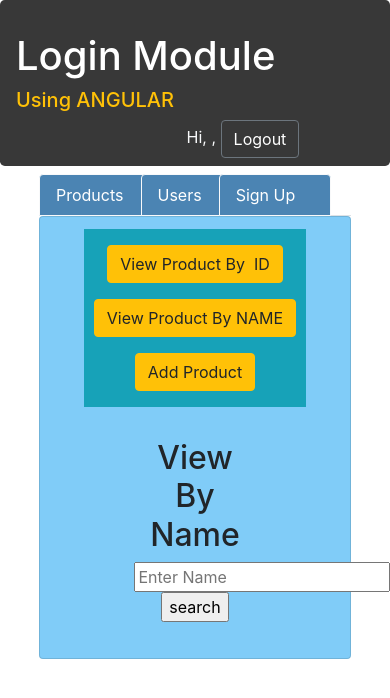
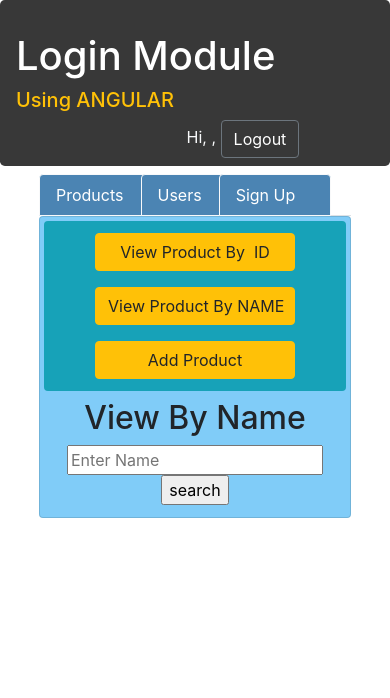
Before and after one commit to titas1803/LoginFrontend, an Angular app: page /product/prodbyname in a window 390 px wide. Shown: the top 698 px of the page. Built offline with nearby package versions, Linux system fonts and the light colour scheme; sample sign-in values are in the browser's storage.

Commit message:
responsive page

```diff
--- a/src/app/product/product.component.css
+++ b/src/app/product/product.component.css
@@ -0,0 +1,10 @@
+.btn{
+    width: 200px;
+}
+@media only screen and (max-width: 400px) {
+    .btn{
+        display: block;
+        /* width: 100%; */
+        margin:0.4em auto;
+    }
+}
--- a/src/app/product/product.component.html
+++ b/src/app/product/product.component.html
@@ -1,10 +1,10 @@
-<article class="col-10 mx-auto " [ngStyle]='{"min-height":"200px"}'>
-  <section class="row  bg-info p-2 m-2 mx-auto justify-content-center">
+<article class=" mx-auto " [ngStyle]='{"min-height":"100px"}'>
+  <section class="row  bg-info p-1 mx-auto justify-content-center tab-pane active rounded">
     <div><input type="button" class="btn btn-warning m-2" value="View Product By  ID" routerLink="prodbyid" /></div>
     <div><input type="button" class="btn btn-warning m-2" value="View Product By NAME" routerLink="prodbyname"/></div>
     <div><input type="button" class="btn btn-warning m-2" value="Add Product" routerLink="addproduct"/></div>
   </section>
-  <section class="col-12 p-2 m-2 mx-auto text-center">
+  <section class="m-2 mx-auto text-center">
     <router-outlet></router-outlet>
   </section>
 </article>
--- a/src/app/viewprodby-id/viewprodby-id.component.css
+++ b/src/app/viewprodby-id/viewprodby-id.component.css
@@ -0,0 +1,14 @@
+@media only screen and (max-width: 400px) {
+
+    thead, tfoot {
+        display: none;
+    }
+
+    th, td {
+        display: block;
+    }
+    #pid{
+        font-weight: bold;
+    }
+
+}
--- a/src/app/viewprodby-id/viewprodby-id.component.html
+++ b/src/app/viewprodby-id/viewprodby-id.component.html
@@ -1,6 +1,6 @@
-<div class="col-8 mx-auto p-2 m-2">
-  <h2  style="font-family: 'Times New Roman', Times, serif;">VIEW BY ID</h2>
-  <input type="number" placeholder="Enter Product ID" [(ngModel)]="pid" class="form-control" />
+<div>
+   <h2  >VIEW BY ID</h2>
+  <input type="number" placeholder="Enter Product ID" [(ngModel)]="pid" />
   <input type="button" value="Search" (click)="viewbyid()" class="btn btn-info" />
 </div>
 <section>
@@ -9,15 +9,15 @@
     <table class="table table-primary table-striped" >
       <tr>
         <td rowspan="3"><img src={{products.prodImg}} alt="Image" height="200" width="200" /></td>
-        <td style="font-family: 'Courier New', Courier, monospace;">Product ID</td>
-        <td>{{products.prodId}}</td>
+        <td style="font-family: Georgia, 'Times New Roman', Times, serif;">Product ID</td>
+        <td id="pid">{{products.prodId}}</td>
       </tr>
       <tr>
-        <td  style="font-family: 'Courier New', Courier, monospace;">Product Name</td>
+        <td  style="font-family: Georgia, 'Times New Roman', Times, serif;">Product Name</td>
         <td>{{products.prodName | titlecase}}</td>
       </tr>
       <tr>
-        <td style="font-family: 'Courier New', Courier, monospace;">Product Cost</td>
+        <td style="font-family: Georgia, 'Times New Roman', Times, serif;">Product Cost</td>
         <td >{{products.prodCost}}</td>
       </tr>
 
--- a/src/app/viewprodby-name/viewprodby-name.component.css
+++ b/src/app/viewprodby-name/viewprodby-name.component.css
@@ -0,0 +1,13 @@
+@media only screen and (max-width: 400px) {
+
+    thead, tfoot {
+        display: none;
+    }
+
+    th, td {
+        display: block;
+    }
+    #pid{
+        font-weight: bold;
+    }
+}
--- a/src/app/viewprodby-name/viewprodby-name.component.html
+++ b/src/app/viewprodby-name/viewprodby-name.component.html
@@ -1,4 +1,4 @@
-<div class="col-8 mx-auto p-2 m-2">
+<div>
     <h2>View By Name</h2>
   <input type="text" name="txtname" placeholder="Enter Name" [(ngModel)]="prodname">
   <input type="button" value="search" (click)="viewbyname()" >
@@ -10,15 +10,15 @@
      <table class="table table-primary table-striped" *ngFor="let products of productarray">
         <tr >
             <td rowspan="3"><img src="{{products.prodImg}}" alt="IMAGE" height="200" width="200"></td>
-        <td style="font-family: 'Courier New', Courier, monospace;">Product ID</td>
-        <td>{{products.prodId}}</td>
+        <td style="font-family: Georgia, 'Times New Roman', Times, serif;">Product ID</td>
+        <td id="pid">{{products.prodId}}</td>
       </tr>
       <tr >
-        <td style="font-family: 'Courier New', Courier, monospace;">Product Name</td>
+        <td style="font-family: Georgia, 'Times New Roman', Times, serif;">Product Name</td>
         <td>{{products.prodName | titlecase}}</td>
       </tr>
       <tr >
-        <td style="font-family: 'Courier New', Courier, monospace;">Product Cost</td>
+        <td style="font-family: Georgia, 'Times New Roman', Times, serif;">Product Cost</td>
         <td>{{products.prodCost}}</td>
       </tr>
 
```
